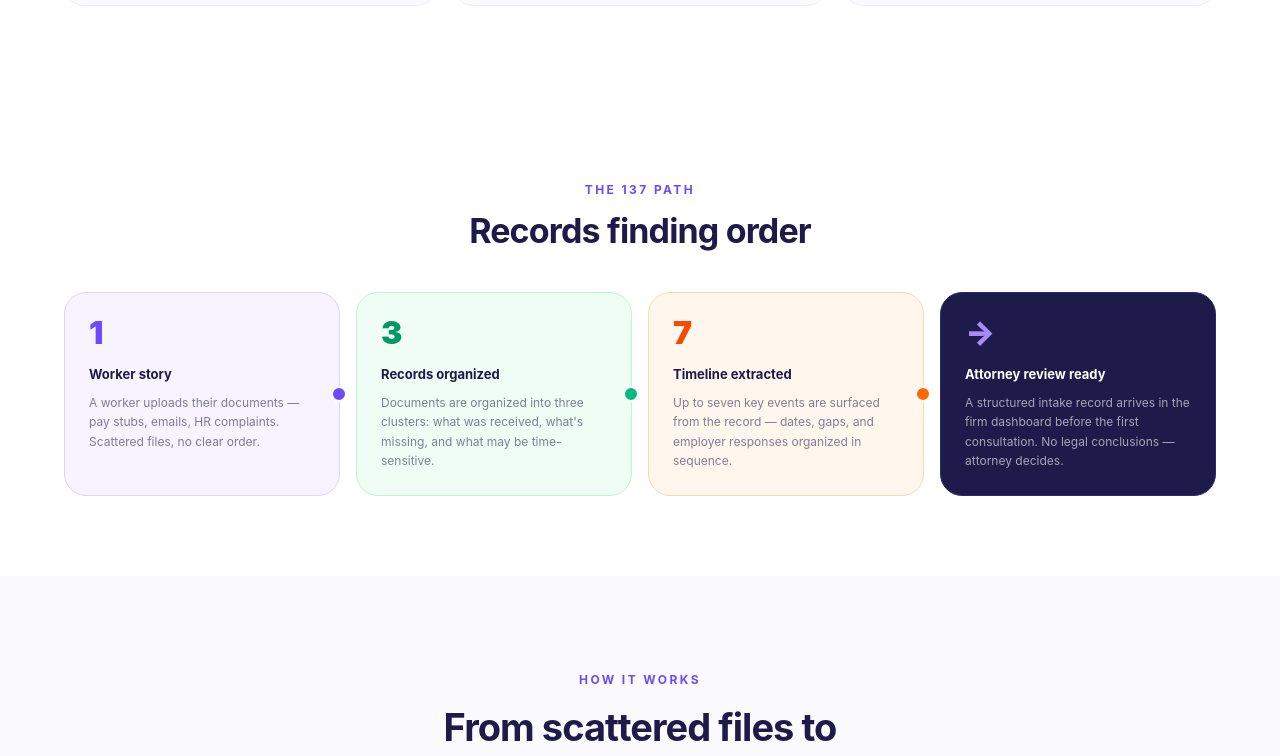
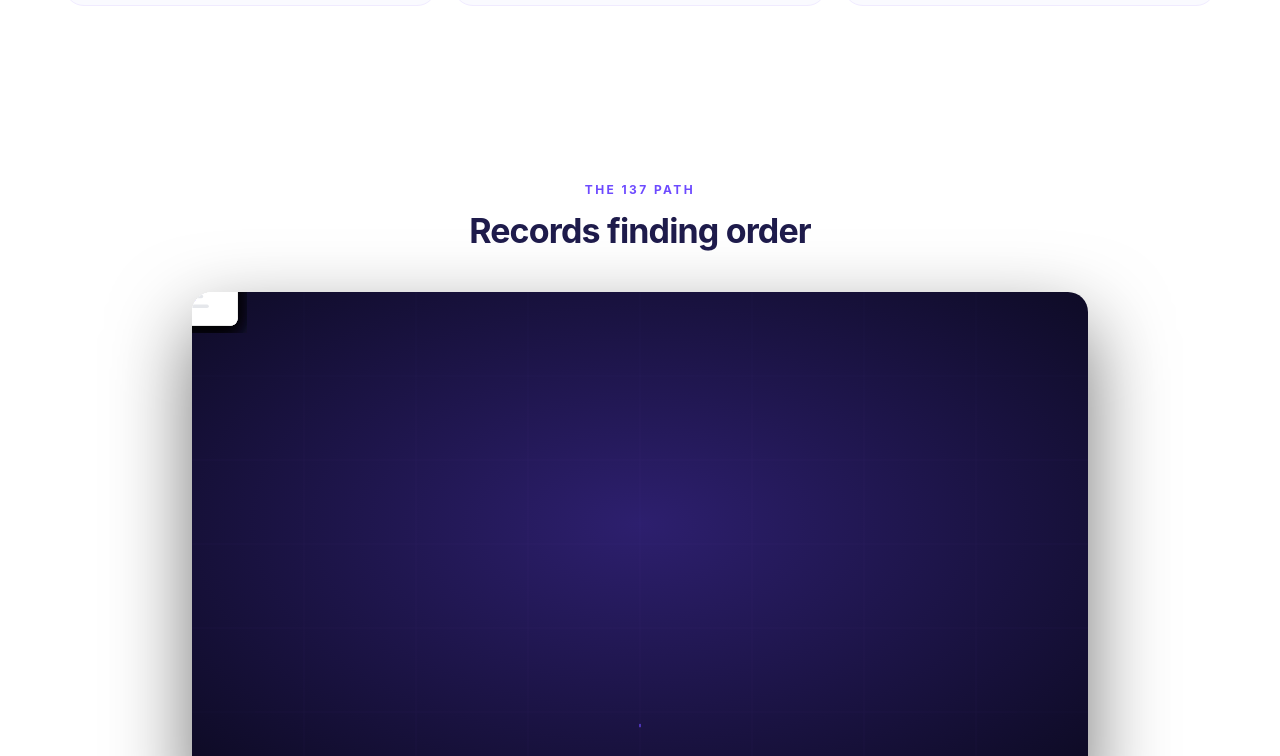
Before and after one commit to vmramey-gif/one3seven, a React (Vite) app: page / in a window 1280 px wide. Shown: the part 1375-2131 px from the top of the page. Built offline with nearby package versions, Linux system fonts and the light colour scheme; a web font is replaced by a local one.

Commit message:
Replace 137 path cards with IntakeTransformVisual animation

```diff
--- a/src/app/screens/PublicMarketingPage.tsx
+++ b/src/app/screens/PublicMarketingPage.tsx
@@ -727,7 +727,19 @@ export function PublicMarketingPage({ onWorkerStart, onFirmStart, onSignIn, firm
       </section>
 
       {/* ── 137 PATH ── */}
-      <RecordsPathSection reduced={reducedMotion} />
+      <section className="px-5 py-16 sm:px-8 sm:py-20 overflow-hidden">
+        <div className="mx-auto max-w-6xl">
+          <div className="mb-10 text-center">
+            <div className="mb-3 text-xs font-bold uppercase tracking-[0.2em] text-[#6D4AFF]">The 137 path</div>
+            <h2 className="text-[26px] font-bold leading-tight tracking-tight text-[#1E1B4B] sm:text-[34px]">
+              Records finding order
+            </h2>
+          </div>
+          <div className="mx-auto max-w-4xl">
+            <IntakeTransformVisual />
+          </div>
+        </div>
+      </section>
 
       {/* ── HOW IT WORKS ── */}
       <section className="bg-[#FAFAFF] px-5 py-16 sm:px-8 sm:py-24">
```
